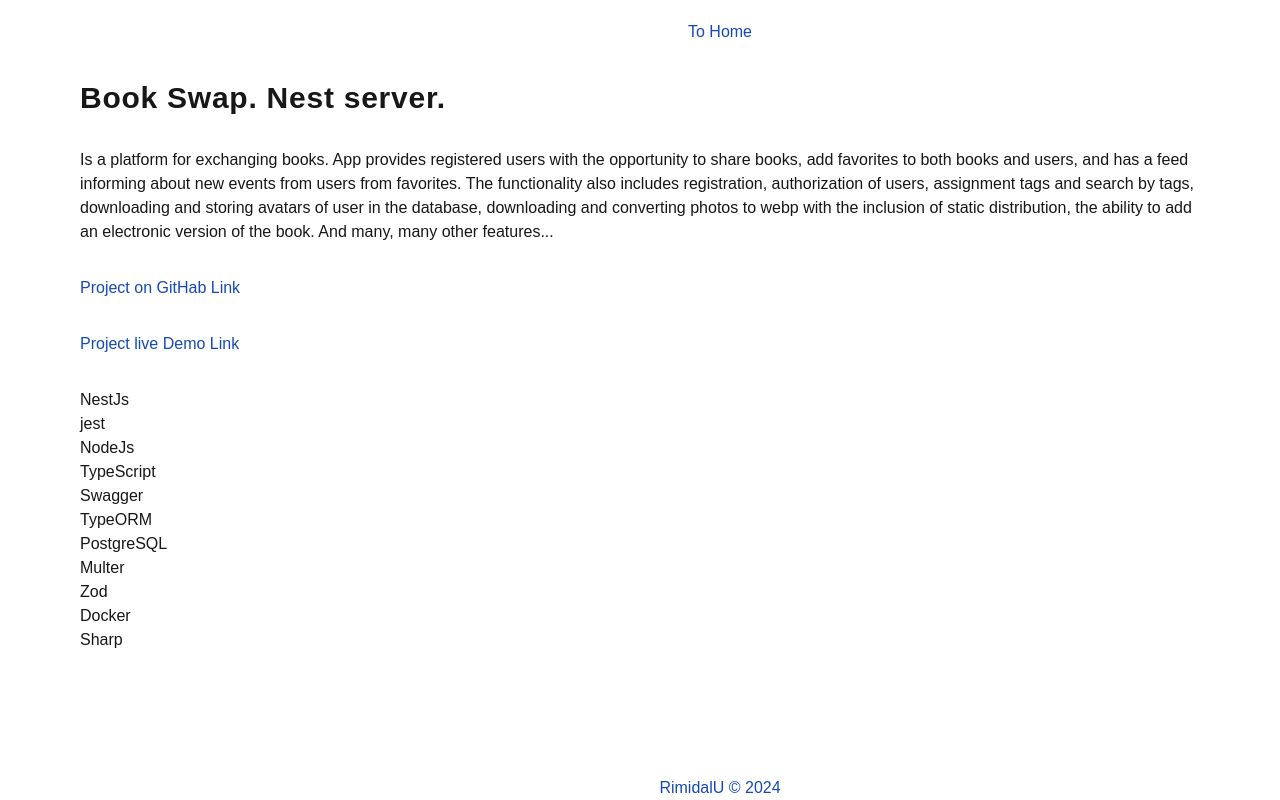
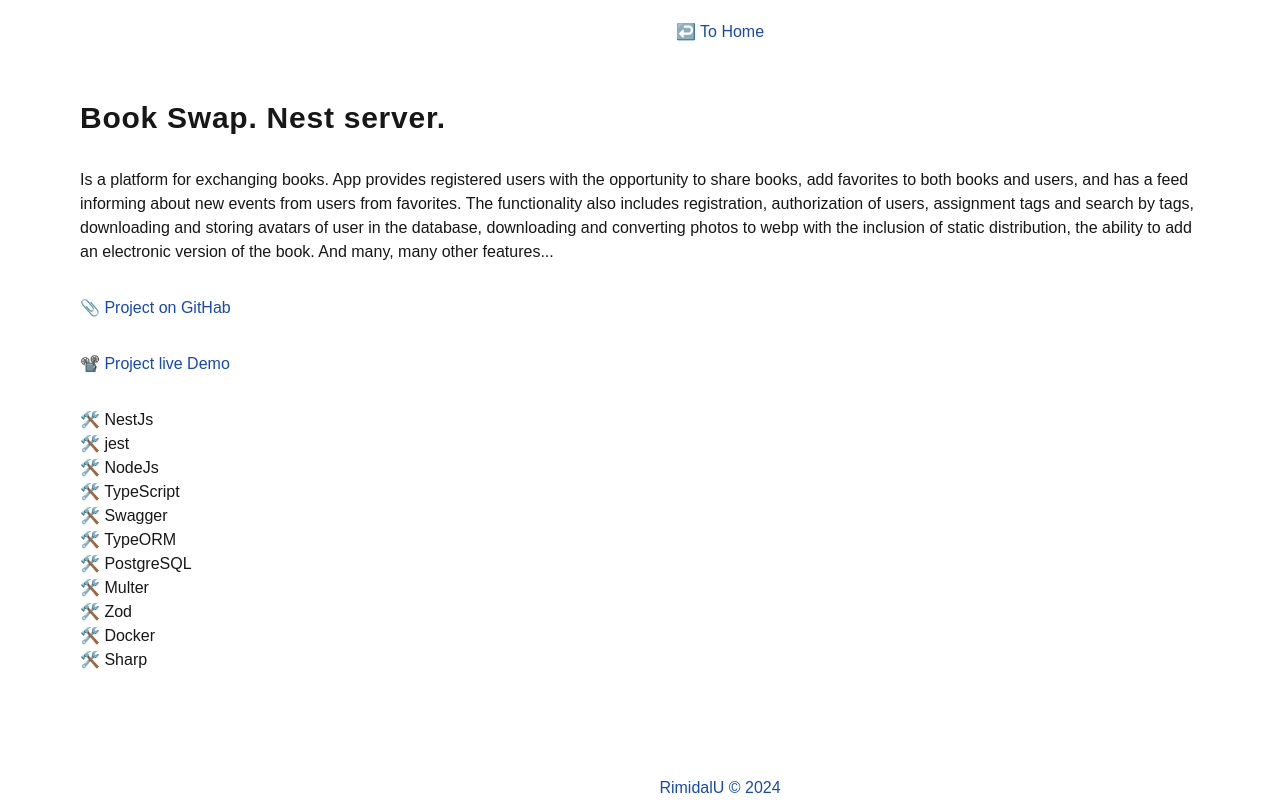
Before and after one commit to RimidalU/my-projects-landing, a Next.js app: page /projects/book-swap in a window 1280 px wide. Built offline with nearby package versions, Linux system fonts and the light colour scheme.

Commit message:
feat: add emoji

```diff
--- a/src/app/layout.tsx
+++ b/src/app/layout.tsx
@@ -36,11 +36,11 @@ export default function RootLayout({
                 <div className="items-center justify-items-center min-h-screen p-8 pb-20 gap-16 sm:p-20">
                     <header className="fixed top-0 w-full pt-5 overflow-hidden text-center backdrop-blur-[6px]">
                         <Link href={'/'} className="link">
-                            To Home
+                            ↩️ To Home
                         </Link>
                     </header>
 
-                    <main className="flex flex-col gap-8 items-center sm:items-start">
+                    <main className="flex flex-col pt-5 gap-8 items-center sm:items-start">
                         {children}
                     </main>
                     <Footer />
--- a/src/app/projects/[slug]/page.tsx
+++ b/src/app/projects/[slug]/page.tsx
@@ -33,7 +33,7 @@ export default async function ProjectPage({ params }: StaticPageProps) {
                     className="link"
                     aria-label={name}
                 >
-                    Project on GitHab Link
+                    📎 Project on GitHab
                 </Link>
             )}
             {liveDemo && (
@@ -43,13 +43,13 @@ export default async function ProjectPage({ params }: StaticPageProps) {
                     className="link"
                     aria-label={name}
                 >
-                    Project live Demo Link
+                    📽️ Project live Demo
                 </Link>
             )}
             {tools && (
                 <ul>
                     {tools.map((tool) => (
-                        <li key={tool}>{tool}</li>
+                        <li key={tool}>{`🛠️ ${tool}`}</li>
                     ))}
                 </ul>
             )}
```
